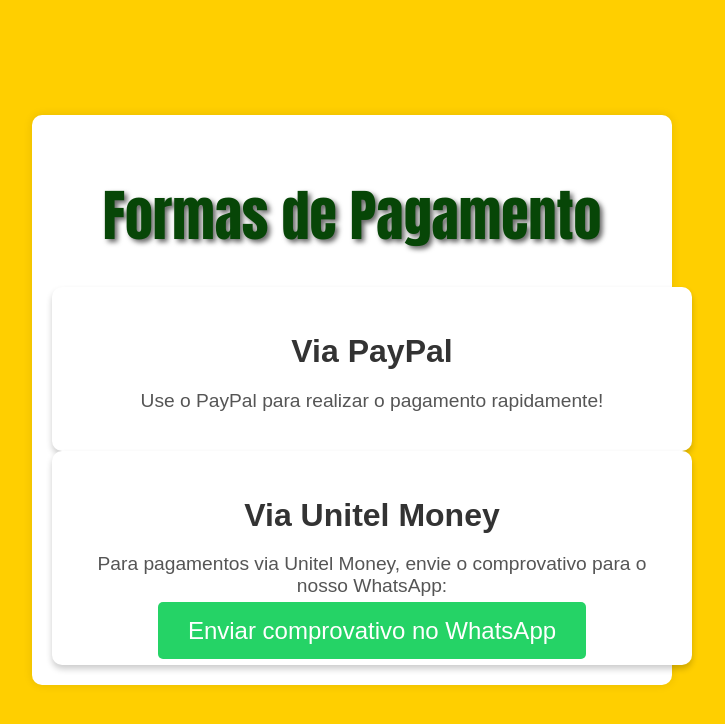
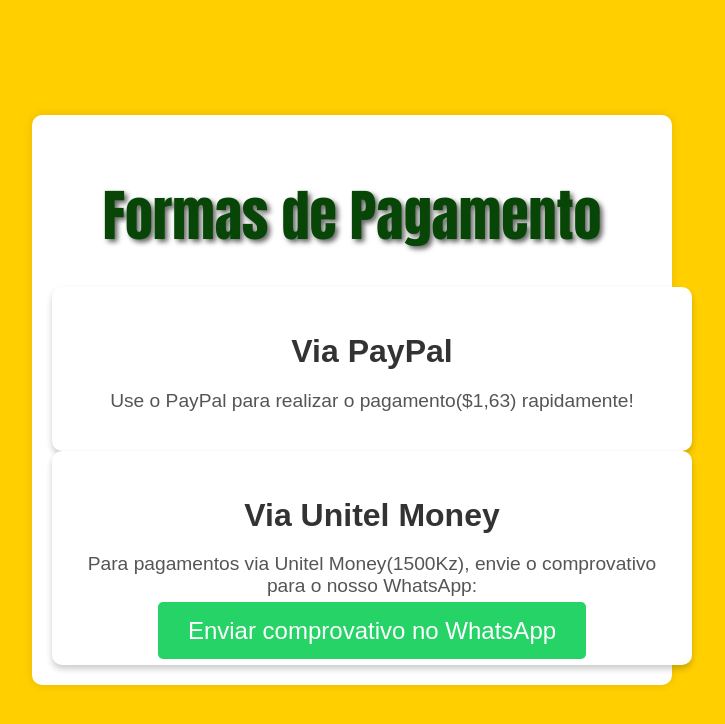
Before and after one commit to Kenny-real/anedotasTOP, a website: page pagamentos.html in a window 1280 px wide. Shown: the whole page, without its empty margins (288-1013 px from the left). Drawn offline with Linux system fonts and the light colour scheme; a script that the page names is missing.

Commit message:
Atualização do backend

```diff
--- a/pagamentos.html
+++ b/pagamentos.html
@@ -16,7 +16,7 @@
             <!-- PayPal -->
             <div class="payment-option">
                 <h2>Via PayPal</h2>
-                <p>Use o PayPal para realizar o pagamento rapidamente!</p>
+                <p>Use o PayPal para realizar o pagamento($1,63) rapidamente!</p>
                 <div id="paypal-button-container-P-1XW95124BR6682803M6Z4PQY"></div>
                 <script src="https://www.paypal.com/sdk/js?client-id=AXejBPwbGbrt0q4oAAa6Bf5zBQ7_KIR3ncwYRCgrCb7P2LOj9GT4JIOczCfGkNUSRbsXDCn9DysqxS0U&vault=true&intent=subscription" data-sdk-integration-source="button-factory"></script>
                 <script>
@@ -42,7 +42,7 @@
             <!-- Unitel Money -->
             <div class="payment-option">
                 <h2>Via Unitel Money</h2>
-                <p>Para pagamentos via Unitel Money, envie o comprovativo para o nosso WhatsApp:</p>
+                <p>Para pagamentos via Unitel Money(1500Kz), envie o comprovativo para o nosso WhatsApp:</p>
                 <a href="https://chat.whatsapp.com/EDq0iyhPkKsAJifKe051m8" class="btn-whatsapp" target="_blank">Enviar comprovativo no WhatsApp</a>
             </div>
         </div>
```
